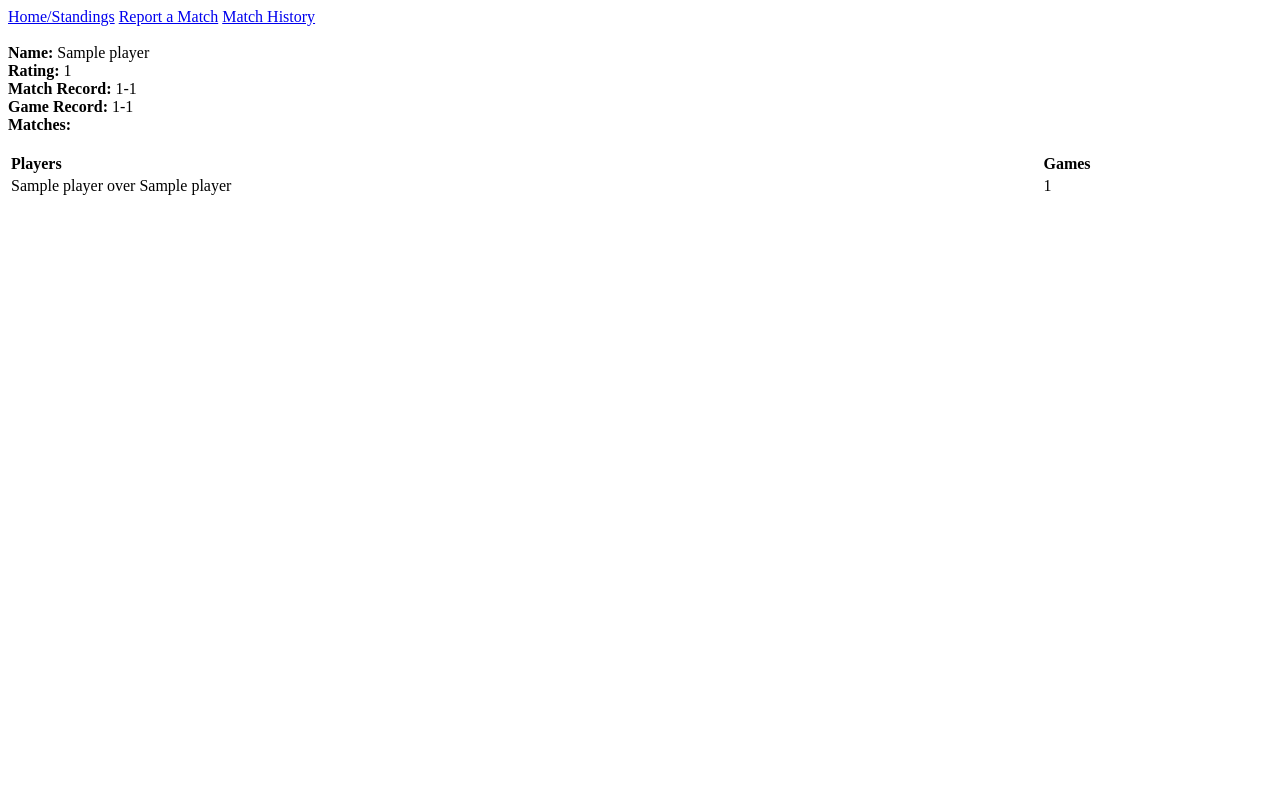
After one commit to kdparker/magic_league_ladder, a Django app: page /players/1/ in a window 1280 px wide. The commit adds this page. Run offline with Django 3.2, Linux system fonts and the light colour scheme; tables that the repository leaves empty hold one stand-in row (values such as "Sample post").

Commit message:
Addition of Match History and player details

```diff
--- a/elo_ladder/templates/elo_ladder/base.html
+++ b/elo_ladder/templates/elo_ladder/base.html
@@ -3,7 +3,7 @@
     <head>
         <title>{% block title %}{% endblock %}</title>
     </head>
-<a href="{% url 'standings' %}">Home/Standings</a>    <a href="{% url 'report' %}">Report a Match</a>
+<a href="{% url 'standings' %}">Home/Standings</a>    <a href="{% url 'report' %}">Report a Match</a>    <a href="{% url 'history' %}">Match History</a>
 <br>
 <br>
     <body>
--- /dev/null
+++ b/elo_ladder/templates/elo_ladder/player_details.html
@@ -0,0 +1,23 @@
+{% extends "elo_ladder/base.html" %}
+
+{% block title %}{{ player.name }}{% endblock %}
+
+{% block body %}
+<strong>Name:</strong> {{ player.name }}<br>
+<strong>Rating:</strong> {{ player.elo }}<br>
+<strong>Match Record:</strong> {{ player.match_wins }}-{{ player.match_losses }}<br>
+<strong>Game Record:</strong> {{ player.game_wins }}-{{ player.game_losses }}<br>
+<strong>Matches:</strong><br><br>
+<table style="width:100%">
+  <tr>
+    <td><strong>Players</strong></td>
+    <td><strong>Games</strong></td>
+  </tr>
+  {% for match in matches %}
+  <tr>
+    <td>{{ match.winning_player.name }} over {{ match.losing_player.name }}</td>
+    <td>{{ match.games_played }}</td>
+  </tr>
+  {% endfor %}
+</table>
+{% endblock %}
--- a/elo_ladder/templates/elo_ladder/standings.html
+++ b/elo_ladder/templates/elo_ladder/standings.html
@@ -11,7 +11,7 @@
   </tr>
   {% for player in players %}
   <tr>
-  	<th>{{ player.name }}</th>
+  	<th><a href="{% url 'player_details' player.id %}">{{ player.name }}</a></th>
   	<th>{{ player.elo }}</th>
   	<th>{{ player.match_wins }}-{{player.match_losses }}</th>
   </tr>
--- a/elo_ladder/urls.py
+++ b/elo_ladder/urls.py
@@ -5,5 +5,7 @@ from elo_ladder import views
 urlpatterns = patterns('',
 	url(r'^$', views.standings, name='standings'),
 	url(r'^report/$', views.report, name='report'),
-	url(r'^report/make/$', views.make_report, name='make_report')
+	url(r'^report/make/$', views.make_report, name='make_report'),
+	url(r'^history/$', views.history, name='history'),
+	url(r'^players/(?P<player_id>\d+)/$', views.player_details, name='player_details'),
 )
--- a/elo_ladder/views.py
+++ b/elo_ladder/views.py
@@ -18,9 +18,19 @@ def standings(request):
 	players = Player.objects.order_by('-elo')
 	return render(request, 'elo_ladder/standings.html', {'players': players})
 
+def history(request):
+	matches = Match.objects.order_by('-add_date')
+	return render(request, 'elo_ladder/history.html', {'matches': matches})
+
 def report(request):
 	players = Player.objects.order_by('id')
 	return render(request, 'elo_ladder/report.html', {'players': players})
+
+def player_details(request, player_id):
+	p = get_object_or_404(Player, pk=player_id)
+	player_matches = Match.objects.filter(winning_player=player_id) | Match.objects.filter(losing_player=player_id)
+	player_matches = player_matches.order_by('-add_date')
+	return render(request, 'elo_ladder/player_details.html', {'player': p, 'matches': player_matches})
 
 def make_report(request):
 	players = Player.objects.order_by('id')
@@ -33,6 +43,9 @@ def make_report(request):
 	else:
 		winner = get_object_or_404(Player, pk=winner_id)
 		loser = get_object_or_404(Player, pk=loser_id)
+		if winner.name == "Stan" or loser.name == "Stan":
+			return render(request, 'elo_ladder/report.html',
+			{'message': "I simply do not believe that you played the legendary Stan.", 'players': players})
 		change = rating_change(winner, loser, games)
 
 		winner.elo += change[0]
--- a/magic_league_ladder/settings.py
+++ b/magic_league_ladder/settings.py
@@ -20,9 +20,9 @@ BASE_DIR = os.path.dirname(os.path.dirname(__file__))
 SECRET_KEY = 'qiw)(8ttj1(ydn0u_6on7ge!sno)@m+3uj3$bu0q*y#jzungxn'
 
 # SECURITY WARNING: don't run with debug turned on in production!
-DEBUG = True
+DEBUG = False
 
-TEMPLATE_DEBUG = True
+TEMPLATE_DEBUG = False
 
 
 # Application definition
```
Also changed, not shown: elo_ladder/templates/elo_ladder/history.html (added, +18 -0 lines).
